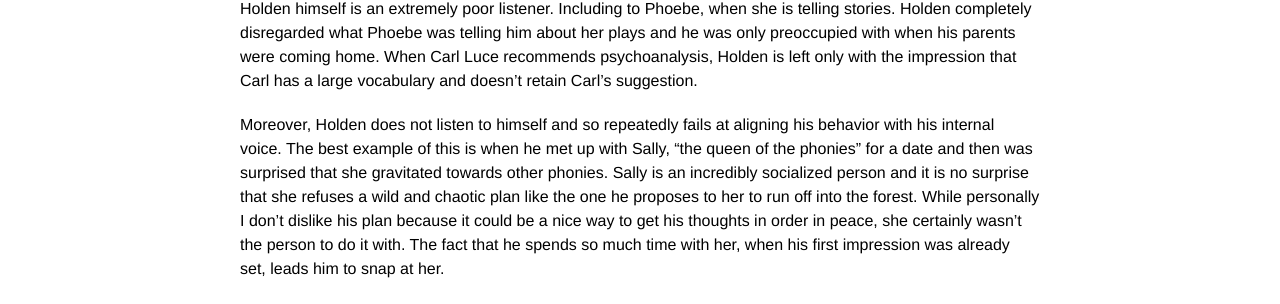
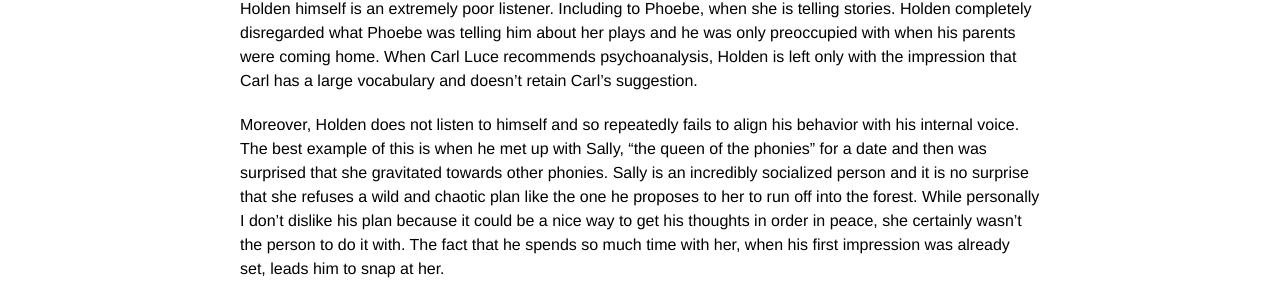
Before and after one commit to alitoiu/alitoiu.github.io, a Jekyll site: the page built from _posts/2019-07-24-Holden.markdown, in a window 1280 px wide. Shown: the part 1345-1649 px from the top of the page. Built offline with Jekyll 4.4.1, drawn with Linux system fonts in a browser that asks for light colours.

Commit message:
holden change

```diff
--- a/_posts/2019-07-24-Holden.markdown
+++ b/_posts/2019-07-24-Holden.markdown
@@ -24,7 +24,7 @@
 
 Holden himself is an extremely poor listener. Including to Phoebe, when she is telling stories. Holden completely disregarded what Phoebe was telling him about her plays and he was only preoccupied with when his parents were coming home. When Carl Luce recommends psychoanalysis, Holden is left only with the impression that Carl has a large vocabulary and doesn't retain Carl's suggestion.
 
-Moreover, Holden does not listen to himself and so repeatedly fails at aligning his behavior with his internal voice. The best example of this is when he met up with Sally, "the queen of the phonies" for a date and then was surprised that she gravitated towards other phonies. Sally is an incredibly socialized person and it is no surprise that she refuses a wild and chaotic plan like the one he proposes to her to run off into the forest. While personally I don't dislike his plan because it could be a nice way to get his thoughts in order in peace, she certainly wasn't the person to do it with. The fact that he spends so much time with her, when his first impression was already set, leads him to snap at her.
+Moreover, Holden does not listen to himself and so repeatedly fails to align his behavior with his internal voice. The best example of this is when he met up with Sally, "the queen of the phonies" for a date and then was surprised that she gravitated towards other phonies. Sally is an incredibly socialized person and it is no surprise that she refuses a wild and chaotic plan like the one he proposes to her to run off into the forest. While personally I don't dislike his plan because it could be a nice way to get his thoughts in order in peace, she certainly wasn't the person to do it with. The fact that he spends so much time with her, when his first impression was already set, leads him to snap at her.
 
 I believe the last paragraph of the book is the most significant one. "About all I know is, I sort of miss everybody I told about. [...] I even miss that goddam Maurice. It's funny. Don't ever tell anybody anything. If you do, you start missing everybody." To me, the point here is that the honest speech leads to him getting over his hatred. He causally links "telling" with "missing" people by saying "If you do [tell], you start missing."
 
```
